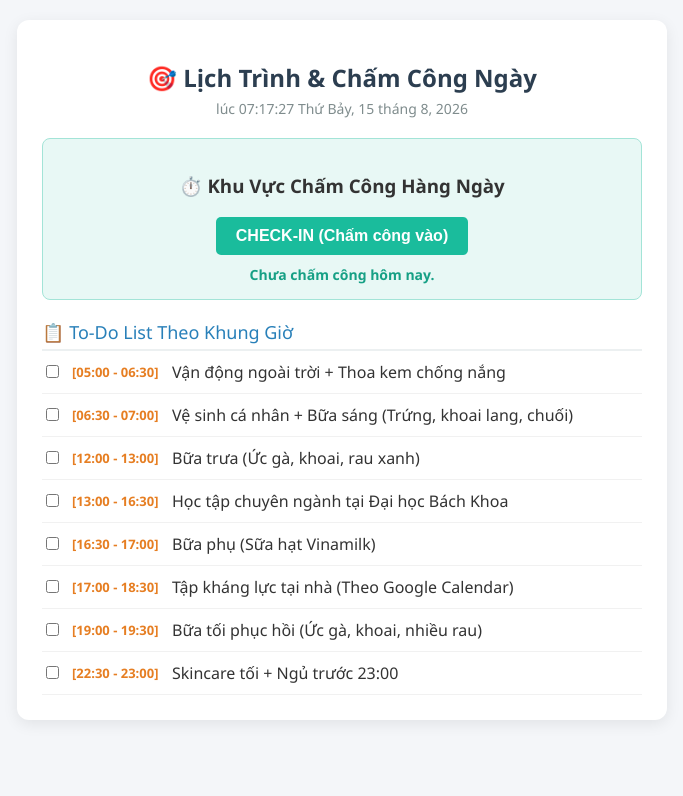
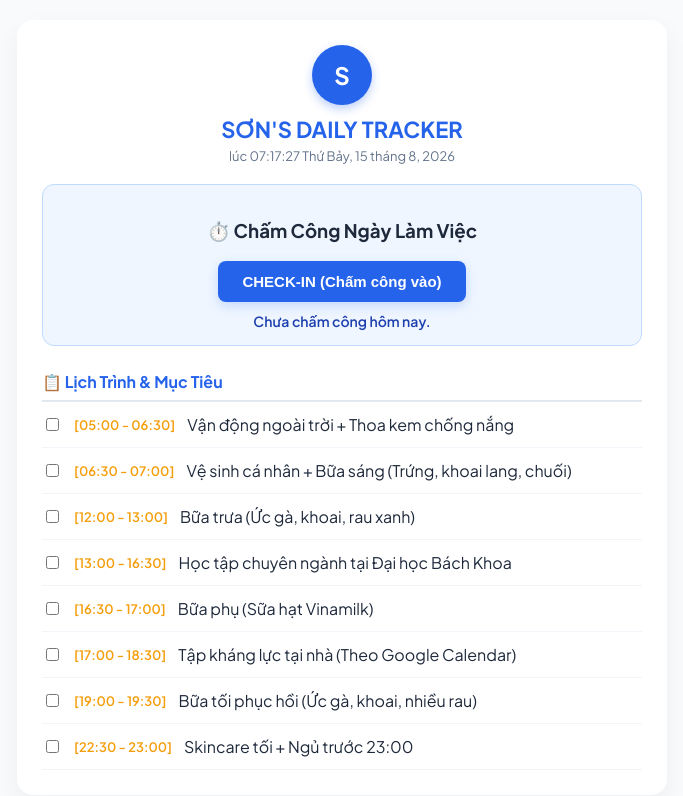
Before and after one commit to son291207-provd/daily-tracker, a plain HTML site: page index.html.html in a window 1280 px wide. Shown: the whole page, without its empty margins (298-981 px from the left). Drawn offline with Linux system fonts and the light colour scheme.

Commit message:
Update index.html.html

```diff
--- a/index.html.html
+++ b/index.html.html
@@ -3,46 +3,94 @@
 <head>
     <meta charset="UTF-8">
     <meta name="viewport" content="width=device-width, initial-scale=1.0">
-    <title>Daily Tracker & Chấm Công - Sơn</title>
+    <title>Sơn's Tracker - Quản Lý Cá Nhân</title>
+    <!-- Thêm Google Font để đổi kiểu chữ nhận diện -->
+    <link href="https://fonts.googleapis.com/css2?family=Plus+Jakarta+Sans:wght@400;600;700&display=swap" rel="stylesheet">
     <style>
-        body { font-family: 'Segoe UI', Tahoma, Geneva, Verdana, sans-serif; background-color: #f4f6f9; color: #333; margin: 0; padding: 20px; }
-        .container { max-width: 600px; margin: 0 auto; background: white; padding: 25px; border-radius: 12px; box-shadow: 0 4px 15px rgba(0,0,0,0.08); }
-        h1 { text-align: center; color: #2c3e50; font-size: 24px; margin-bottom: 5px; }
-        .real-time { text-align: center; color: #7f8c8d; font-size: 14px; margin-bottom: 20px; }
-        .section-title { font-size: 18px; color: #2980b9; margin-top: 20px; border-bottom: 2px solid #ecf0f1; padding-bottom: 5px; }
-        .task-item { display: flex; align-items: center; justify-content: space-between; padding: 10px 0; border-bottom: 1px solid #f1f1f1; }
-        .task-left { display: flex; align-items: center; gap: 10px; }
-        .task-time { font-weight: bold; color: #e67e22; font-size: 13px; min-width: 90px; }
-        .completed { text-decoration: line-through; color: #95a5a6; }
-        .timekeeping-box { background: #e8f8f5; border: 1px solid #a3e4d7; padding: 15px; border-radius: 8px; margin-top: 20px; text-align: center; }
-        .btn { background: #1abc9c; color: white; border: none; padding: 10px 20px; font-size: 16px; border-radius: 5px; cursor: pointer; font-weight: bold; transition: 0.2s; }
-        .btn:hover { background: #16a085; }
-        .btn-checked { background: #95a5a6; cursor: not-allowed; }
-        #log-status { margin-top: 10px; font-size: 14px; color: #16a085; font-weight: bold; }
+        :root {
+            /* ĐỊNH NGHĨA MÀU SẮC THƯƠNG HIỆU (BRAND COLORS) */
+            --primary-color: #2563eb; /* Xanh dương chủ đạo */
+            --accent-color: #f59e0b;  /* Màu điểm nhấn (cam vàng) */
+            --bg-color: #f8fafc;
+            --card-bg: #ffffff;
+            --text-color: #1e293b;
+        }
+
+        body {
+            font-family: 'Plus Jakarta Sans', sans-serif; /* Font chữ nhận diện thương hiệu */
+            background-color: var(--bg-color);
+            color: var(--text-color);
+            margin: 0;
+            padding: 20px;
+        }
+
+        .container {
+            max-width: 600px;
+            margin: 0 auto;
+            background: var(--card-bg);
+            padding: 25px;
+            border-radius: 16px;
+            box-shadow: 0 10px 25px rgba(0,0,0,0.05);
+        }
+
+        /* KHU VỰC LOGO & TIÊU ĐỀ THƯƠNG HIỆU */
+        .brand-header {
+            text-align: center;
+            margin-bottom: 20px;
+        }
+        .brand-logo {
+            width: 60px;
+            height: 60px;
+            background: var(--primary-color);
+            color: white;
+            font-size: 24px;
+            font-weight: bold;
+            display: flex;
+            align-items: center;
+            justify-content: center;
+            border-radius: 50%;
+            margin: 0 auto 10px auto;
+            box-shadow: 0 4px 10px rgba(37, 99, 235, 0.3);
+        }
+        h1 { font-size: 22px; color: var(--primary-color); margin: 0; }
+        .real-time { text-align: center; color: #64748b; font-size: 13px; margin-top: 5px; }
+
+        .section-title { font-size: 16px; color: var(--primary-color); margin-top: 25px; border-bottom: 2px solid #e2e8f0; padding-bottom: 8px; font-weight: 700; }
+
+        .task-item { display: flex; align-items: center; justify-content: space-between; padding: 12px 0; border-bottom: 1px solid #f1f5f9; }
+        .task-left { display: flex; align-items: center; gap: 12px; }
+        .task-time { font-weight: 600; color: var(--accent-color); font-size: 13px; min-width: 90px; }
+        .completed { text-decoration: line-through; color: #94a3b8; }
+
+        .timekeeping-box { background: #eff6ff; border: 1px solid #bfdbfe; padding: 15px; border-radius: 12px; margin-top: 20px; text-align: center; }
+        .btn { background: var(--primary-color); color: white; border: none; padding: 12px 24px; font-size: 15px; border-radius: 8px; cursor: pointer; font-weight: 600; transition: 0.2s; box-shadow: 0 4px 12px rgba(37, 99, 235, 0.2); }
+        .btn:hover { opacity: 0.9; }
+        #log-status { margin-top: 10px; font-size: 14px; color: #1e40af; font-weight: 600; }
     </style>
 </head>
 <body>
 
 <div class="container">
-    <h1>🎯 Lịch Trình & Chấm Công Ngày</h1>
-    <div class="real-time" id="live-clock">Đang tải đồng hồ thời gian thực...</div>
+    <!-- KHỐI NHẬN DIỆN THƯƠNG HIỆU -->
+    <div class="brand-header">
+        <div class="brand-logo">S</div> <!-- Chữ cái đại diện thương hiệu hoặc thay bằng thẻ hình ảnh logo -->
+        <h1>SƠN'S DAILY TRACKER</h1>
+        <div class="real-time" id="live-clock">Đang tải đồng hồ thời gian thực...</div>
+    </div>
 
     <!-- KHU VỰC CHẤM CÔNG -->
     <div class="timekeeping-box">
-        <h3>⏱️ Khu Vực Chấm Công Hàng Ngày</h3>
+        <h3>⏱️ Chấm Công Ngày Làm Việc</h3>
         <button id="checkin-btn" class="btn" onclick="performCheckIn()">CHECK-IN (Chấm công vào)</button>
         <div id="log-status">Chưa chấm công hôm nay.</div>
     </div>
 
     <!-- TO-DO LIST THEO THỜI GIAN -->
-    <div class="section-title">📋 To-Do List Theo Khung Giờ</div>
-    <div id="task-list">
-        <!-- Danh sách nhiệm vụ sẽ tự động load ở đây -->
-    </div>
+    <div class="section-title">📋 Lịch Trình & Mục Tiêu</div>
+    <div id="task-list"></div>
 </div>
 
 <script>
-    // 1. Đồng hồ thời gian thực
     function updateClock() {
         const now = new Date();
         const options = { weekday: 'long', year: 'numeric', month: 'long', day: 'numeric', hour: '2-digit', minute: '2-digit', second: '2-digit' };
@@ -51,7 +99,6 @@
     setInterval(updateClock, 1000);
     updateClock();
 
-    // 2. Dữ liệu Task mẫu theo đúng routine của Sơn
     const tasks = [
         { time: "05:00 - 06:30", text: "Vận động ngoài trời + Thoa kem chống nắng", done: false },
         { time: "06:30 - 07:00", text: "Vệ sinh cá nhân + Bữa sáng (Trứng, khoai lang, chuối)", done: false },
@@ -84,7 +131,6 @@
         renderTasks();
     }
 
-    // 3. Tính năng Chấm công (Lưu thời gian thực tế vào LocalStorage)
     function performCheckIn() {
         const now = new Date();
         const timeString = now.toLocaleTimeString('vi-VN') + " - " + now.toLocaleDateString('vi-VN');
```
